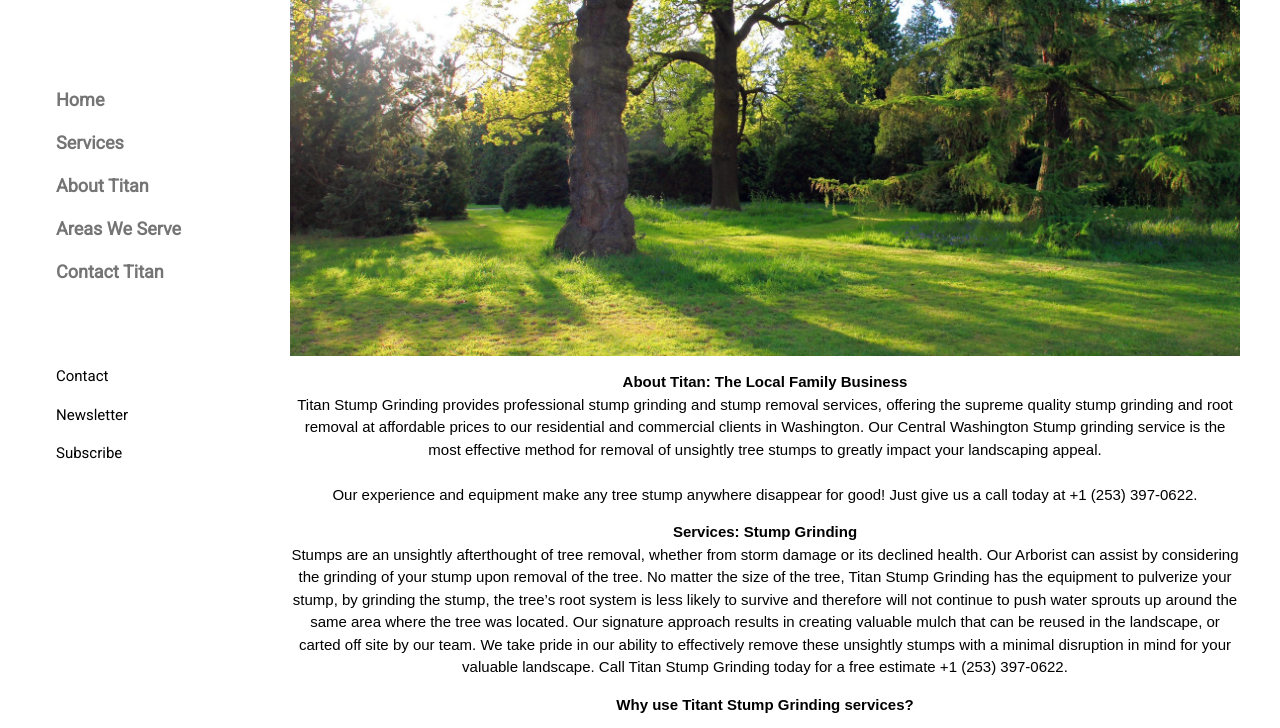
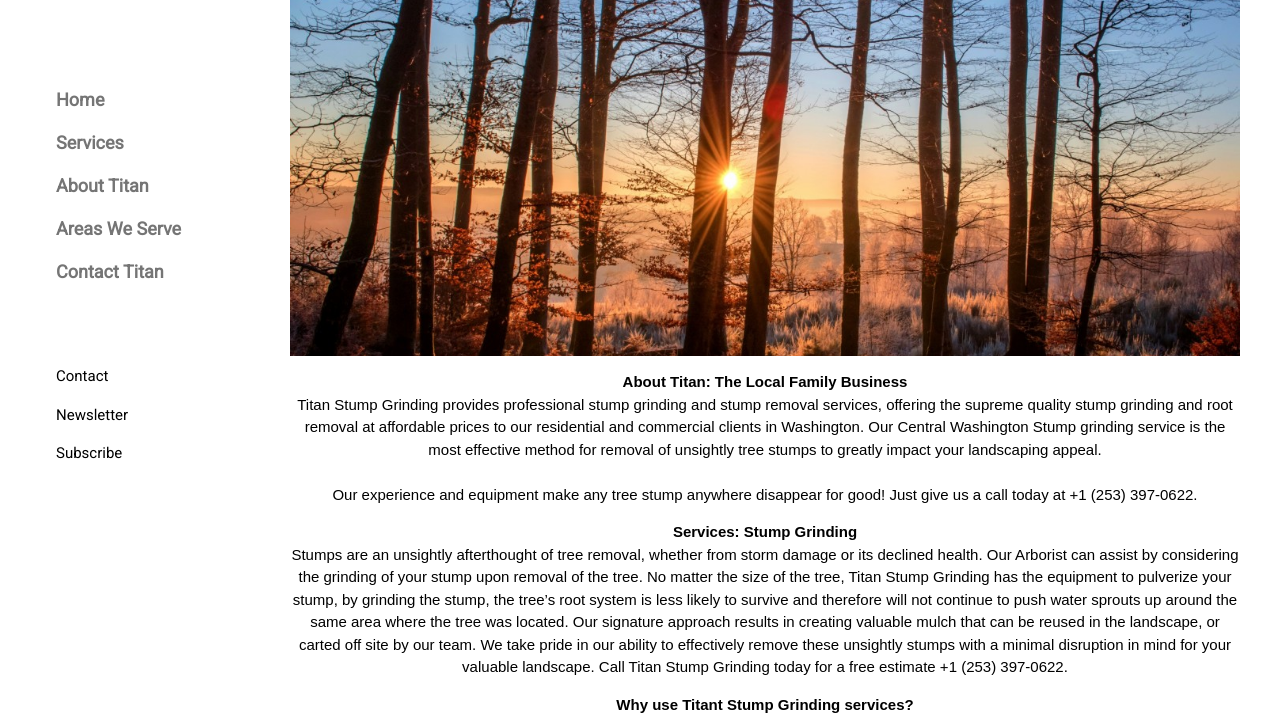
Before and after one commit to TitanStumpGrinding/TitanStumpGrinding.github.io, a plain HTML site: page services.html in a window 1280 px wide. Shown: the part 74-802 px from the top of the page. Drawn offline with nearby package versions, Linux system fonts and the light colour scheme.

Commit message:
Update services.html

```diff
--- a/services.html
+++ b/services.html
@@ -76,7 +76,7 @@ body {
   font-family: Arial, Helvetica, sans-serif;
 }
 .hero-image {
-  background-image: url("TitanStumpGrinding.github.io/images/trees.jpg");
+  background-image: url("TitanStumpGrinding.github.io/images/frost trees.jpg");
   background-color: #cccccc;
   height: 430px;
   background-position: center;
```
